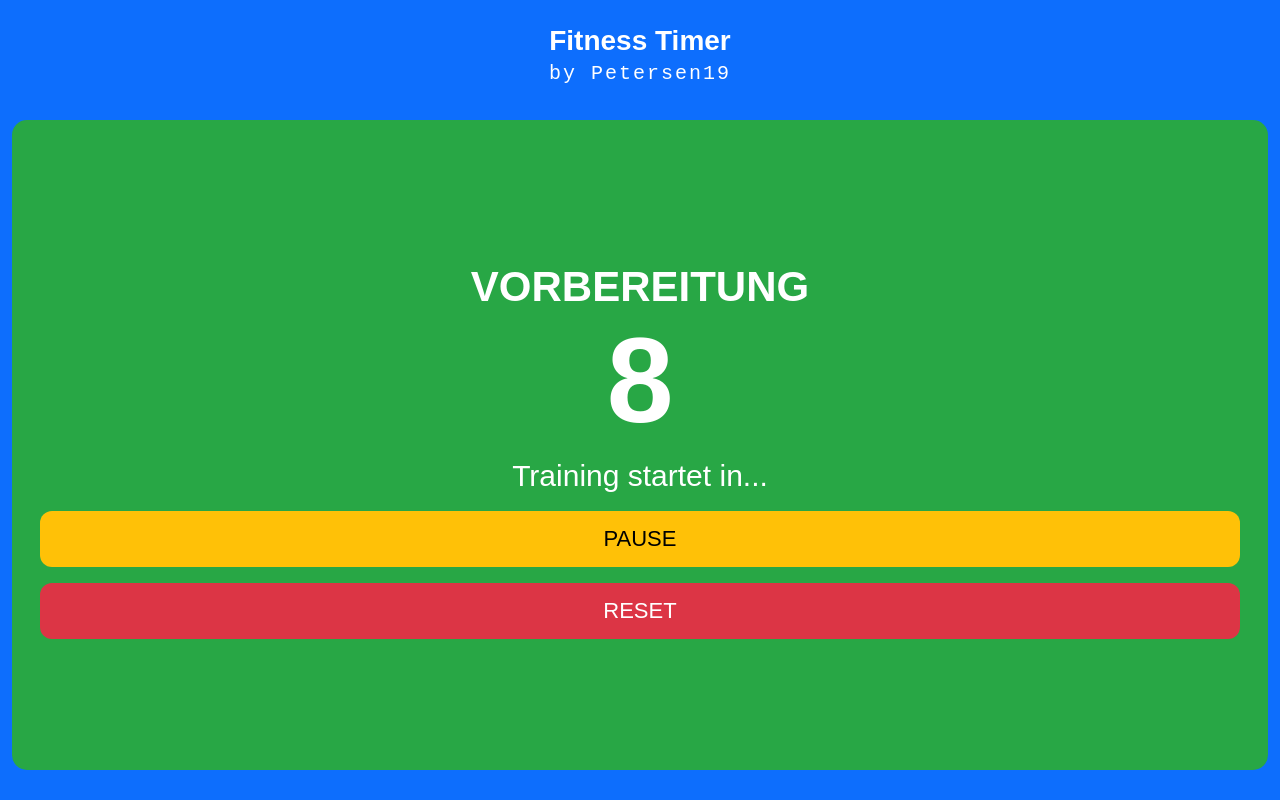
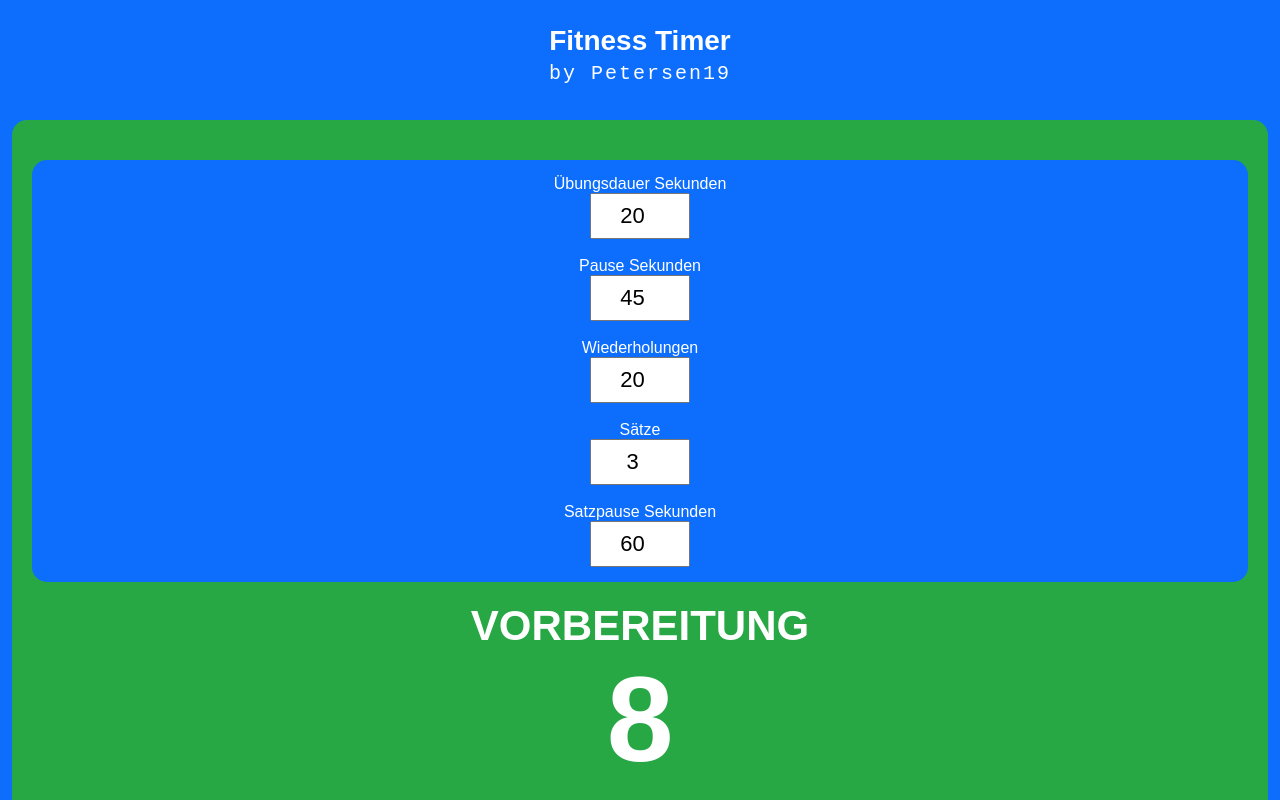
Before and after one commit to Petersen19/fitness-timer, a plain HTML site: page index.html in a window 1280 px wide. Both pictures are taken after a click on the button "START". Shown: the top 800 px of the page. Drawn offline with Linux system fonts and the light colour scheme.

Commit message:
Settings-Feld bleibt während Training sichtbar und wechselt Farbe mit jeder Phase

```diff
--- a/index.html
+++ b/index.html
@@ -73,6 +73,7 @@
             padding: 15px;
             border-radius: 15px;
             margin-top: 20px;
+            transition: background-color 0.3s ease;
         }
         input {
             width: 80px;
@@ -358,7 +359,7 @@
             trainingHeader.style.display = "block";
             topHeader.style.display = "none";
             mainHeader.classList.add("hidden");
-            document.getElementById("settings").classList.add("hidden");
+            settingsDiv.classList.remove("hidden");
             document.getElementById("phase").classList.remove("hidden");
             document.getElementById("timer").classList.remove("hidden");
             document.getElementById("info").classList.remove("hidden");
@@ -405,7 +406,7 @@
             trainingHeader.style.display = "none";
             topHeader.style.display = "block";
             mainHeader.classList.remove("hidden");
-            document.getElementById("settings").classList.remove("hidden");
+            settingsDiv.classList.remove("hidden");
             document.getElementById("phase").classList.add("hidden");
             document.getElementById("timer").classList.add("hidden");
             document.getElementById("info").classList.add("hidden");
```
